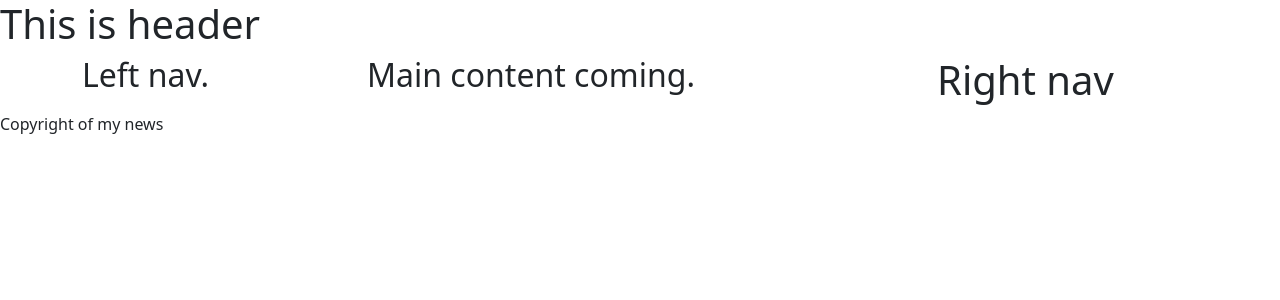
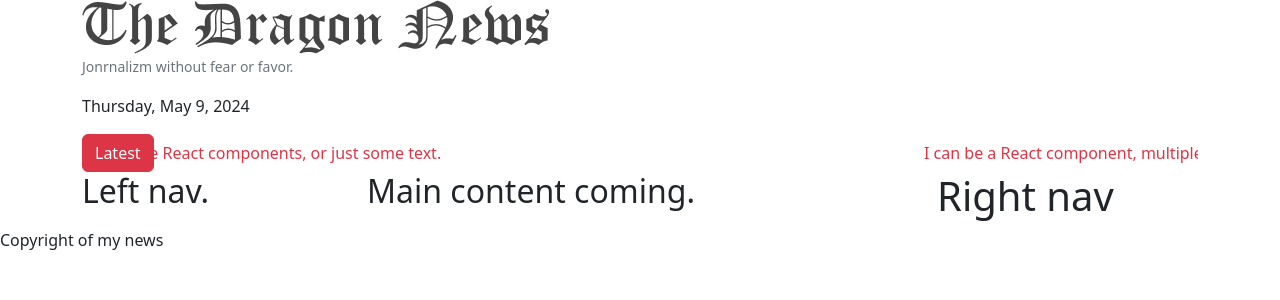
Before and after one commit to Praneshchow/the-news-dragon, a React (Vite) app: page / in a window 1280 px wide. Shown: the top 300 px of the page. Built offline with nearby package versions, Linux system fonts and the light colour scheme.

Commit message:
header logo, title, date and marquee design done

```diff
--- a/package.json
+++ b/package.json
@@ -14,9 +14,11 @@
     "firebase": "^10.11.1",
     "localforage": "^1.10.0",
     "match-sorter": "^6.3.4",
+    "moment": "^2.30.1",
     "react": "^18.2.0",
     "react-bootstrap": "^2.10.2",
     "react-dom": "^18.2.0",
+    "react-fast-marquee": "^1.6.4",
     "react-router-dom": "^6.23.0",
     "sort-by": "^1.2.0"
   },
--- a/src/pages/Home/Home/Shared/Header/Header.jsx
+++ b/src/pages/Home/Home/Shared/Header/Header.jsx
@@ -1,14 +1,28 @@
-import React from 'react';
+import { Button, Container } from 'react-bootstrap';
+import logo from '../../../../../assets/logo.png';
+import moment from 'moment';
+import Marquee from "react-fast-marquee";
 
 const Header = () => {
     return (
-        <div>
-            <h1>This is header</h1>
-        </div>
+        <Container>
+            <div>
+                <img src={logo} alt="" />
+                <p className='text-secondary'><small>Jonrnalizm without fear or favor. </small></p>
+                <p>{moment().format("dddd, MMMM D, YYYY")}</p>
+            </div>
+
+            <div className='d-flex'>
+                <Button variant="danger">Latest</Button>
+
+                <Marquee className='text-danger' speed={50}>
+                    I can be a React component, multiple React components, or just some text.
+                </Marquee>
+            </div>
+
+
+        </Container>
     );
 };
 
 export default Header;
-
-
-<h1>This is header</h1>
```
Also changed, not shown: src/pages/Home/Home/Shared/Footer/Footer.jsx (line endings or trailing spaces), 2 other files (tests, documents, lock files or other folders).
